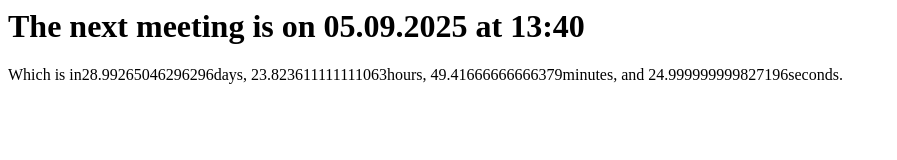
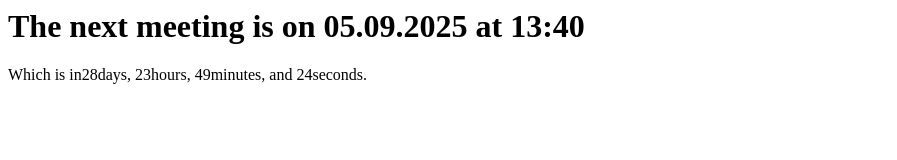
Before and after one commit to CClubtest/CClubtest.github.io, a plain HTML site: page index.html in a window 1280 px wide. Shown: the whole page, without its empty margins (0-897 px from the left). Drawn offline with Linux system fonts and the light colour scheme.

Commit message:
Update index.html

```diff
--- a/index.html
+++ b/index.html
@@ -25,7 +25,7 @@
         newdate = b + "." + a + c + "at " + d
 
         document.getElementById("0").textContent = newdate;
-        document.getElementById("a").textContent = "Which is in" + giorni + "days, " + ore + "hours, " + minuti + "minutes, and " + secondi + "seconds.";
+        document.getElementById("a").textContent = "Which is in" + Math.floor(giorni) + "days, " + Math.floor(ore) + "hours, " + Math.floor(minuti) + "minutes, and " + Math.floor(secondi) + "seconds.";
       });
     </script>
   </body>
```
